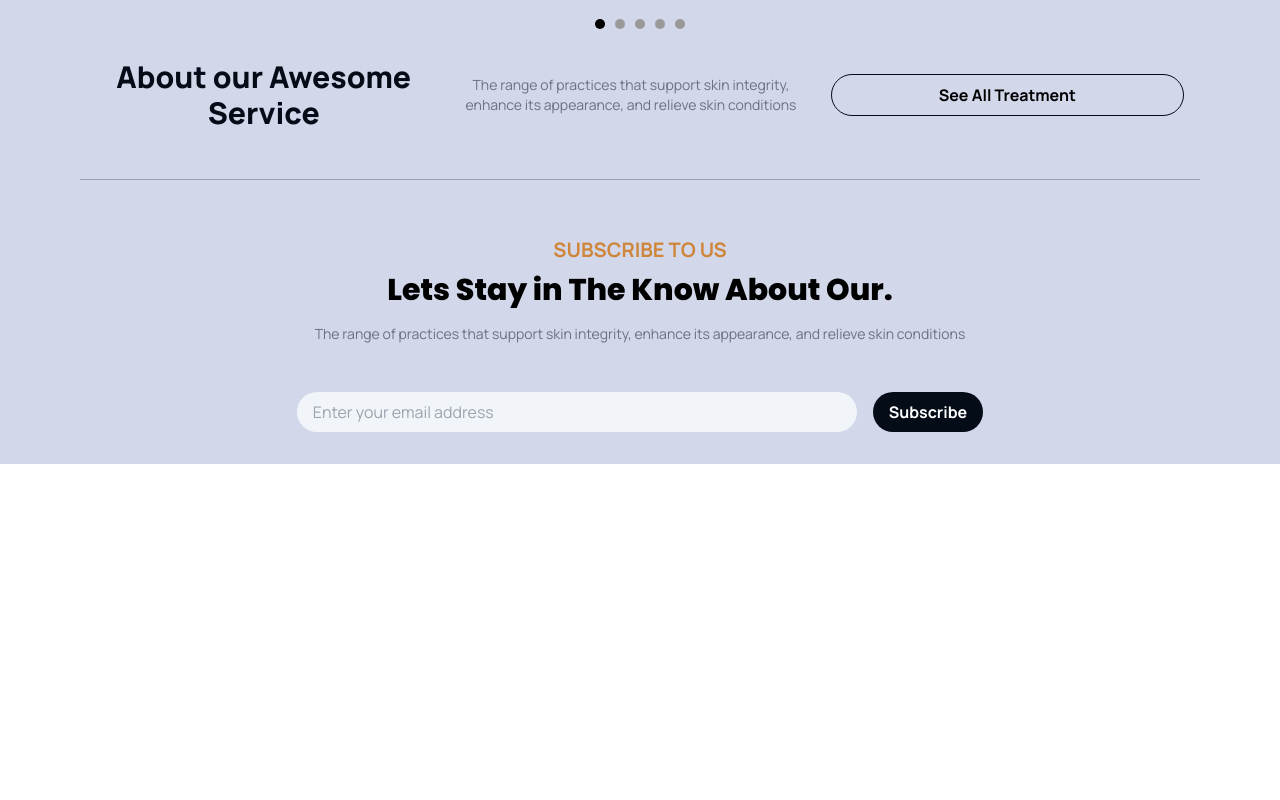
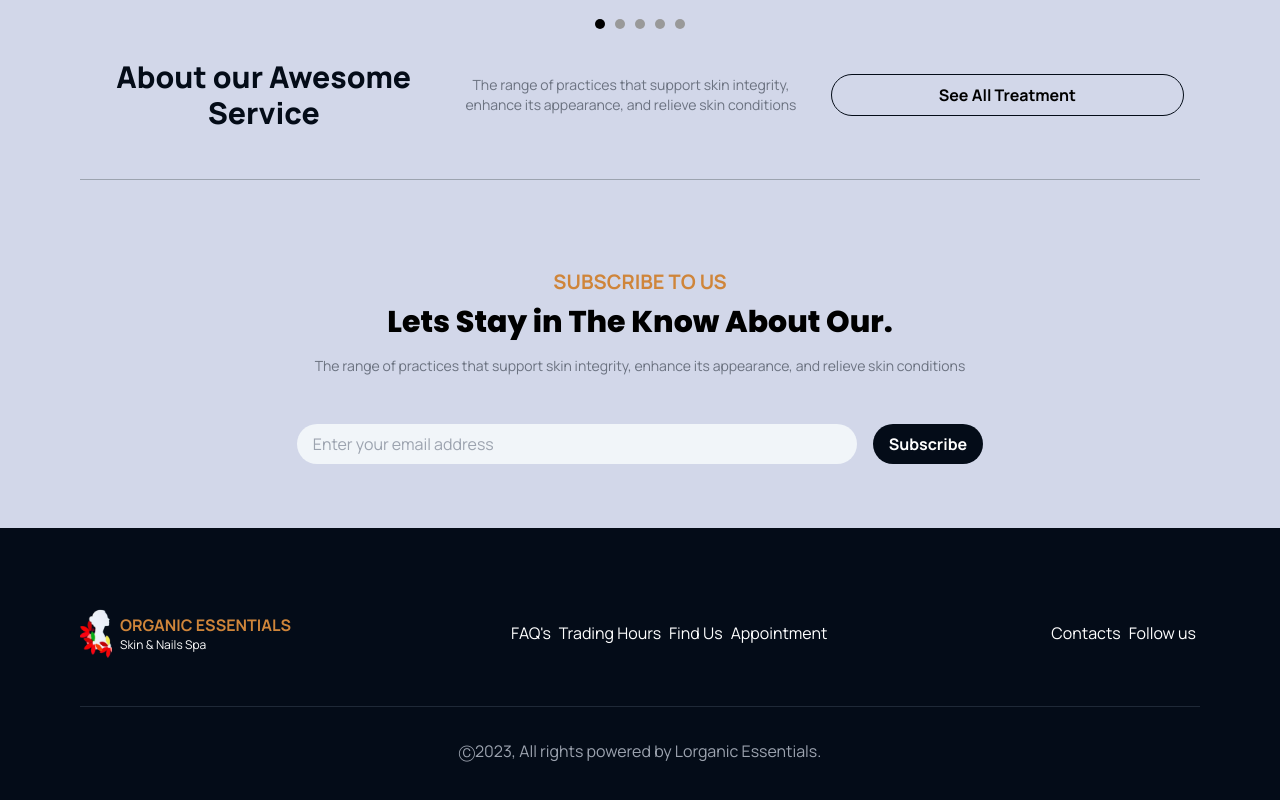
Before and after one commit to jantar25/hortensia_website, a React (Create React App) app: page / in a window 1280 px wide. Shown: the part 4042-4842 px from the top of the page. Before the commit the page ends 4506 px from the top, so only its background shows below. Built offline with nearby package versions, Linux system fonts and the light colour scheme.

Commit message:
Footer done

```diff
--- /dev/null
+++ b/src/Containers/Footer.jsx
@@ -0,0 +1,35 @@
+import React from 'react'
+
+import Logo from "../Asset/images/logo.png";
+
+const Footer = () => {
+  return (
+    <div className='sm:px-4 lg:px-20 bg-bg text-white py-16'>
+        <div className="flex flex-col md:flex-row items-center justify-center md:justify-between">
+            <div className="flex items-center my-4">
+                <img src={Logo} alt="Logo" className="w-8 mr-2" />
+                <div>
+                    <h1 className="text-md font-[700] text-text">
+                    ORGANIC ESSENTIALS
+                    </h1>
+                    <p className="text-xs">Skin & Nails Spa</p>
+                </div>
+            </div>
+            <ul className="flex items-center my-4">
+                <li className='mx-1'>FAQ's</li>
+                <li className='mx-1'>Trading Hours</li>
+                <li className='mx-1'>Find Us</li>
+                <li className='mx-1'>Appointment</li>
+            </ul>
+            <ul className="flex items-center my-4">
+                <li className='mx-1'>Contacts</li>
+                <li className='mx-1'>Follow us</li>
+            </ul>
+        </div>
+        <hr className='border-gray-800 my-8' />
+        <p className='text-center text-gray-400'>Ⓒ2023, All rights powered by Lorganic Essentials.</p>
+    </div>
+  )
+}
+
+export default Footer
--- a/src/Containers/Subscribe.jsx
+++ b/src/Containers/Subscribe.jsx
@@ -2,7 +2,7 @@ import React from 'react'
 
 const Subscribe = () => {
   return (
-    <div className='sm:px-4 lg:px-20 bg-blog py-8'>
+    <div className='sm:px-4 lg:px-20 bg-blog py-16'>
         <div className='flex flex-col items-center mb-8'>
             <h3 className='text-text py-2 font-bold text-xl'>SUBSCRIBE TO US</h3>
             <h1 className='font-Poppins text-2xl md:text-3xl font-bold text-center'>
--- a/src/Pages/Home.jsx
+++ b/src/Pages/Home.jsx
@@ -9,6 +9,7 @@ import HoursofOperation from '../Containers/HoursofOperation'
 import Treatments from '../Containers/Treatments'
 import Customer from '../Containers/Customer'
 import Subscribe from '../Containers/Subscribe'
+import Footer from '../Containers/Footer'
 
 const Home = () => {
   return (
@@ -22,6 +23,7 @@ const Home = () => {
         <Treatments />
         <Customer />
         <Subscribe />
+        <Footer />
     </div>
   )
 }
```
